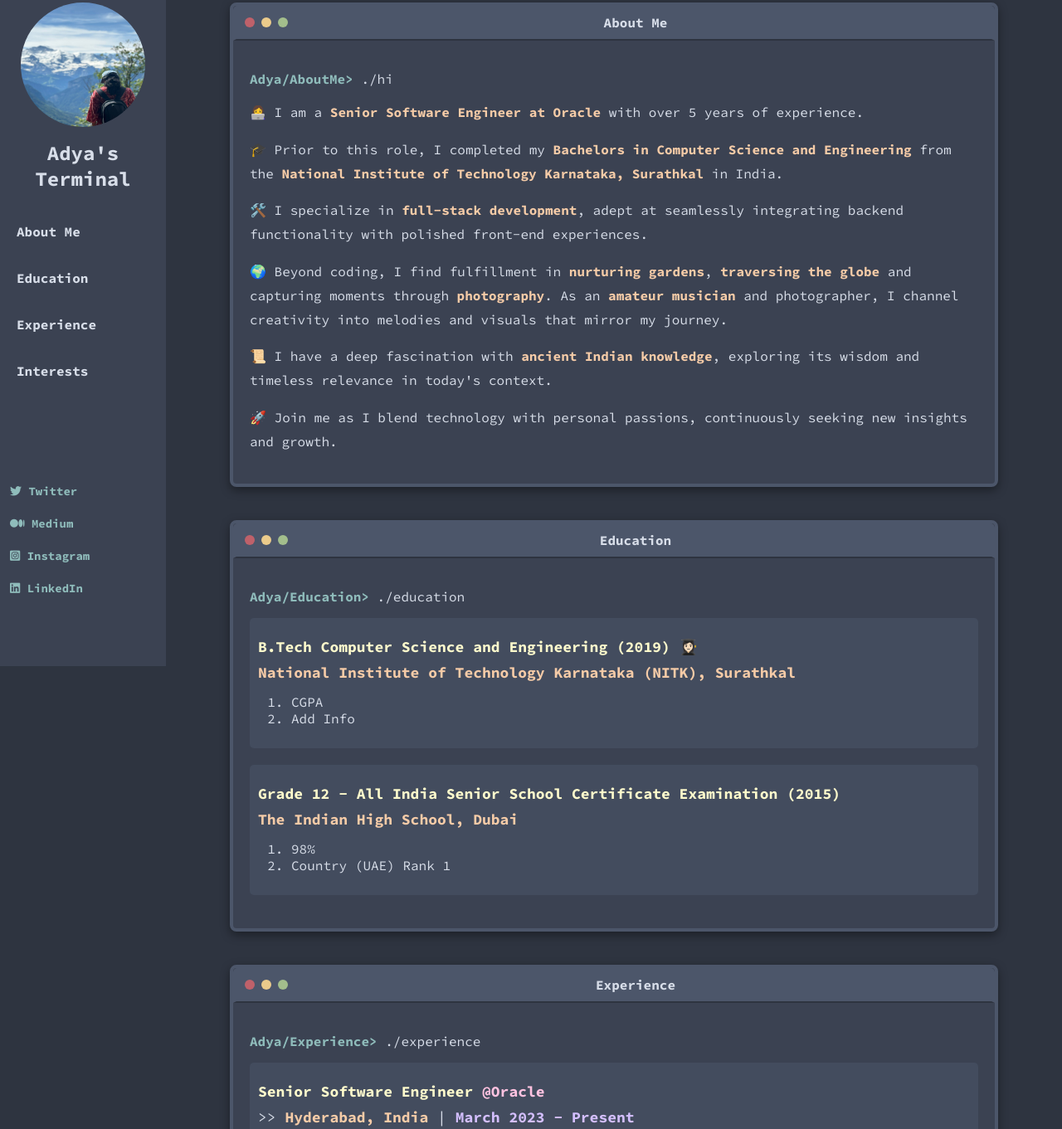
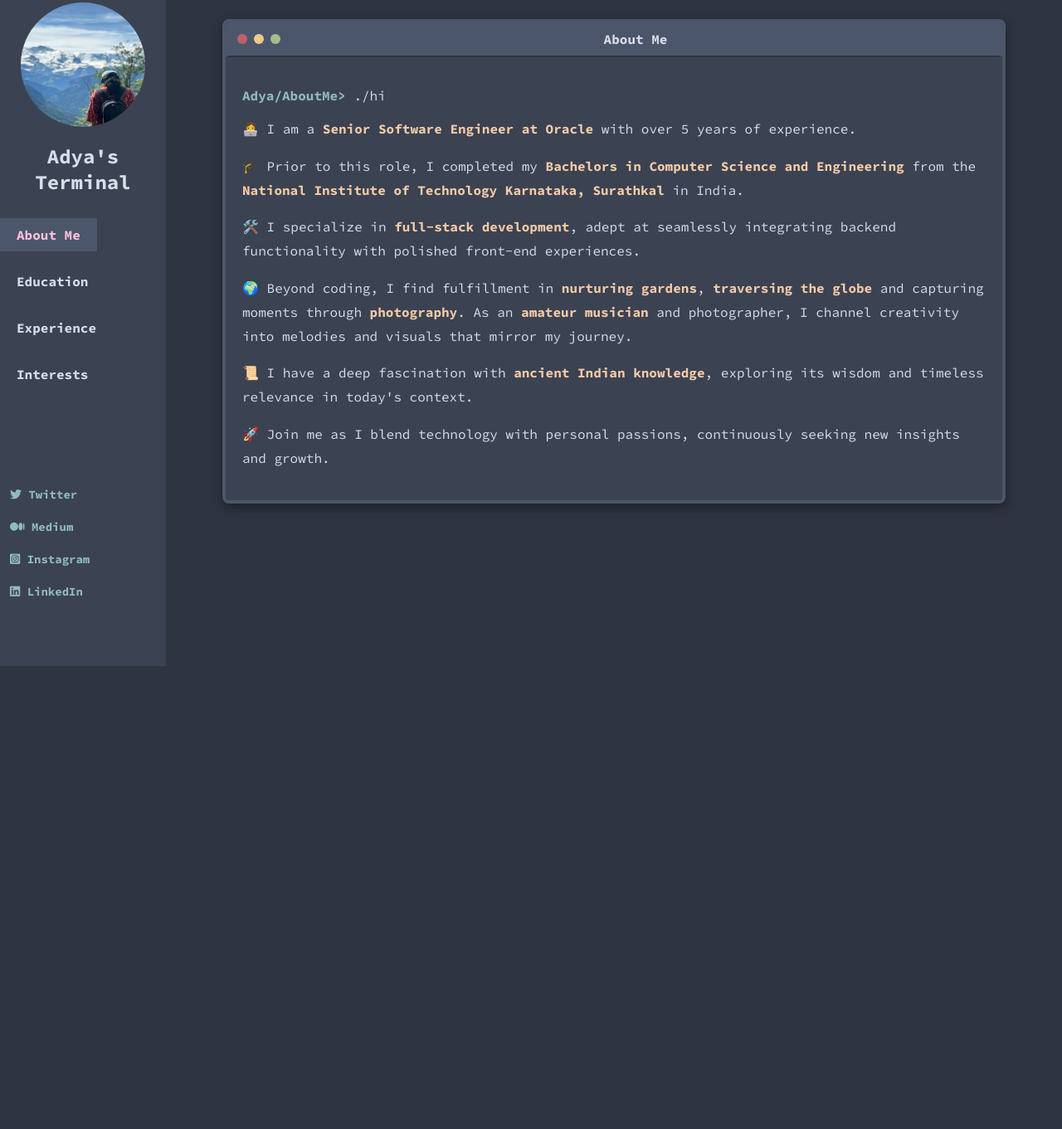
Before and after one commit to adyakiran19/resume, a plain HTML site: page index.html in a window 1280 px wide. Shown: the part 17-1378 px from the top of the page at 83% size. After the commit the page ends 800 px from the top, so only its background shows below. Drawn offline with Linux system fonts and the light colour scheme.

Commit message:
Beautify

```diff
--- a/index.html
+++ b/index.html
@@ -31,16 +31,17 @@
 
     <!-- Actual Content -->
     <div class="content" style="display: none;">
+        <aside>
             <div class="sidebar">
                 <img src="profile.jpg" alt="Profile Picture">
                 <h1>Adya's Terminal</h1>
                 <nav>
                     <ul>
 
-                    <li><a href="#about" class="nav-link">About Me</a></li>
-                    <li><a href="#education" class="nav-link">Education</a></li>
-                    <li><a href="#experience" class="nav-link">Experience</a></li>
-                    <li><a href="#interests" class="nav-link">Interests</a></li>
+                        <li><a href="#about" data-section="about" class="nav-link">About Me</a></li>
+                        <li><a href="#education" data-section="education" class="nav-link">Education</a></li>
+                        <li><a href="#experience" data-section="experience" class="nav-link">Experience</a></li>
+                        <li><a href="#interests" data-section="interests" class="nav-link">Interests</a></li>
                         <!-- <li><a href="#contact" class="nav-link">Contact</a></li> -->
                     </ul>
                 </nav>
@@ -70,8 +71,11 @@
                     </ul>
                 </div>
             </div>
+        </aside>
+
         <main>
-            <section id="about" class="terminal">
+            <div id="about" class="section-content">
+                <section class="terminal">
                     <div class="terminal-header">
                         <div class="buttons">
                             <div class="button close"></div>
@@ -102,8 +106,10 @@
                             </p>
                         </div>
                 </section>
+            </div>
 
-            <section id="education" class="terminal">
+            <div id="education" class="section-content">
+                <section class="terminal">
                     <div class="terminal-header">
                         <div class="buttons">
                             <div class="button close"></div>
@@ -115,29 +121,42 @@
                     <div class="terminal-body">
                         <p><span class="terminal-prompt">Adya/Education> </span>./education</p>
                         <div class="education">
-                        <p class="education-title-year">B.Tech Computer Science and Engineering (2019) 👩🏻‍🎓</p>
-                        <p class="education-institute-name">National Institute of Technology Karnataka (NITK), Surathkal</p>
+                            <p class="education-heading"><span class="yellow-emphasis-terminal">B.Tech Computer Science and Engineering (2019)👩🏻‍🎓</span></p>
+                            <p class="education-heading">>> <span class="orange-emphasis-terminal">National Institute of Technology Karnataka (NITK), Surathkal</span></p>
                             <p>
-                            <ol>
-                                <li>CGPA</li>
-                                <li>Add Info</li>
-                            </ol>
+                                <ul>
+                                    <li><span class="pink-emphasis-terminal">CGPA: </span>CGPA</li>
+                                    <li><span class="green-emphasis-terminal">Selected Courses: </span>CGPA</li>
+                                    <li><span class="purple-emphasis-terminal">Selected Projects:</span>
+                                        <ul>
+                                            <li>Blockchain based Data Access Control using Smart Contracts | TENCON 2019</li>
+                                            <li>Implementation of Bazaar-Blockchain in Ethereum: A Blockchain for Bazaar-Based Cloud
+                                                Markets</li>
+                                            <li>Coastline Erosion detection using LANDSAT Images</li>
+                                            <li>Image Processing for corrosion assessment of ship parts</li>
+                                        </ul>
+                                    </li>
+                                </ul>
                             </p>
                         </div>
                         <div class="education">
-                        <p class="education-title-year">Grade 12 - All India Senior School Certificate Examination (2015)</p>
-                        <p class="education-institute-name">The Indian High School, Dubai</p>
+                            <p class="education-heading"><span class="yellow-emphasis-terminal">Grade 12 - All India Senior School Certificate Examination (2015)</span></p>
+                            <p class="education-heading">>> <span class="orange-emphasis-terminal">The Indian High School, Dubai</span></p>
                             <p>
-                            <ol>
-                                <li>98%</li>
-                                <li>Country (UAE) Rank 1</li>
-                            </ol>
+                                <ul>
+                                    <li>98% in CBSE Grade 12 examinations</li>
+                                    <li>Secured Rank 1 in the United Arab Emirates (UAE)</li>
+                                    <li><span class="green-emphasis-terminal">Subjects: </span>Physics, Chemistry, Mathematics, Computer Science, English Core</li>
+                                    <li><span class="purple-emphasis-terminal">Project:</span> Spell Checker for text files using Python 2.0</li>
+                                </ul>
                             </p>
                         </div>
                     </div>
                 </section>
+            </div>
 
-            <section id="experience" class="terminal">
+            <div id="experience" class="section-content">
+                <section class="terminal">
                     <div class="terminal-header">
                         <div class="buttons">
                             <div class="button close"></div>
@@ -197,8 +216,10 @@
                         </div>
                     </div>
                 </section>
+            </div>
 
-            <section id="interests" class="terminal">
+            <div id="interests" class="section-content">
+                <section class="terminal">
                     <div class="terminal-header">
                         <div class="buttons">
                             <div class="button close"></div>
@@ -223,6 +244,7 @@
                         </div>
                     </div>
                 </section>
+            </div>
 
             <!-- <section id="contact" class="terminal">
                 <div class="terminal-header">
@@ -248,9 +270,9 @@
             </section> -->
         </main>
 
-        <footer>
+        <!-- <footer>
             <p>&copy; 2024 My Terminal-Themed Website</p>
-        </footer>
+        </footer> -->
     </div>
     <script src="script.js"></script>
 </body>
--- a/script.js
+++ b/script.js
@@ -49,4 +49,32 @@ document.addEventListener("DOMContentLoaded", function() {
     }
 
     typeWriter();
+
+    //Load section based on selected
+    const sidebarLinks = document.querySelectorAll('.sidebar nav ul li a');
+    const sections = document.querySelectorAll('.section-content');
+
+    // Function to show the selected section and hide others
+    function showSection(sectionId) {
+        sections.forEach(section => {
+            section.style.display = (section.id === sectionId) ? 'block' : 'none';
+        });
+
+        // Highlight the selected link
+        sidebarLinks.forEach(link => {
+            link.classList.toggle('active', link.getAttribute('data-section') === sectionId);
+        });
+    }
+
+    // Set default section to "About Me"
+    showSection('about');
+
+    // Add click event listeners to sidebar links
+    sidebarLinks.forEach(link => {
+        link.addEventListener('click', function(event) {
+            event.preventDefault();
+            const sectionId = this.getAttribute('data-section');
+            showSection(sectionId);
+        });
+    });
 });
--- a/styles.css
+++ b/styles.css
@@ -60,6 +60,7 @@ body {
 /* Hide content initially */
 .content {
     display: none;
+    height: 100vh; /* Full viewport height */
 }
 
 header {
@@ -174,22 +175,59 @@ nav ul li a {
 }
 
 main {
-    width: calc(100% - 200px); /* Adjusted to accommodate the fixed sidebar */
+    /* width: calc(100% - 200px); Adjusted to accommodate the fixed sidebar */
     display: flex;
     flex-direction: column;
     align-items: center;
     margin-left: 200px; /* Keep the sidebar width for margin */
     overflow-x: hidden; /* Ensure no horizontal scrolling */
+    overflow-y: auto; /* Enable vertical scrolling within the main content area */
+    flex: 1;
+}
+
+main::-webkit-scrollbar-track {
+    background: #3b4252;
+}
+
+main::-webkit-scrollbar-thumb {
+    background-color: #d8dee9;
+    border-radius: 10px;
+    border: 3px solid #3b4252;
+}
+
+.section-content {
+    /* min-height: 80vh; Adjust the height as needed */
+    max-height: 100vh;
+    width: 100%;
+    display: none; /* Initially hide all sections */
+    padding: 20px; /* Add some padding for content spacing */
+    overflow: visible;
+    /* min-height: calc(100vh - 40px); Ensure each section is at least the full height of the viewport minus padding */
+    box-sizing: border-box; /*Ensures padding doesn't affect the size*/
+}
+
+/* Display the active section */
+.section-content.active {
+    display: block;
+}
+
+/* Flexbox for vertical alignment */
+.section-content.flex-center {
+    width: 100%;
+    display: flex;
+    justify-content: center;
+    align-items: center;
 }
 
 .terminal {
-    width: 85%; /* Adjusted to fit within main without causing overflow */
+    width: 90%; /* Adjusted to fit within main without causing overflow */
     margin: 20px auto; /* Adjusted to center terminal within main */
     background-color: #3b4252;
     border-radius: 8px;
     box-shadow: 0 4px 12px rgba(0, 0, 0, 0.4);
     overflow: hidden;
     border: 4px solid #4c566a;
+    overflow-y: auto;
 }
 
 .terminal-header {
@@ -252,21 +290,12 @@ main {
     color: #d8dee9;
 }
 
-.experience-heading {
+.education-heading {
     font-size: large;
     line-height: 0.75;
 }
 
-.education-title-year {
-    color: #FFFBCC;
-    font-weight: bold;
-    font-size: large;
-    line-height: 0.75;
-}
-
-.education-institute-name {
-    color: #F5CBA7;
-    font-weight: bold;
+.experience-heading {
     font-size: large;
     line-height: 0.75;
 }
```
Lines whose indentation alone changed are shown as unchanged.
